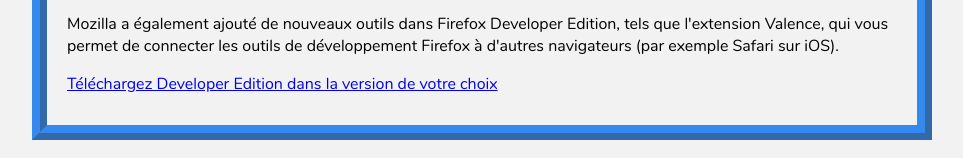
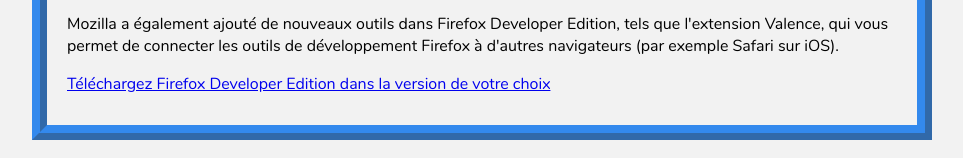
Before and after one commit to hakimbenoussar/4DevByDev, a plain HTML site: page firefox.html in a window 1280 px wide. Shown: the part 1268-1426 px from the top of the page, without its empty margins (158-1121 px from the left). Drawn offline with nearby package versions, Linux system fonts and the light colour scheme.

Commit message:
relecture

```diff
--- a/firefox.html
+++ b/firefox.html
@@ -55,7 +55,7 @@
 			<p>Une web app est une application mobile développée avec des langages de développement web (HTML5, CSS3, Angular ou React) et exécutée depuis un navigateur web mobile.</p>
 			<p>Mozilla a également ajouté de nouveaux outils dans Firefox Developer Edition, tels que l'extension Valence, qui vous permet de connecter les outils de développement Firefox à d'autres navigateurs (par exemple Safari sur iOS).
 			</p>
-			<a href="https://www.mozilla.org/fr/firefox/developer/all/" target="_blank">Téléchargez Developer Edition dans la version de votre choix</a>
+			<a href="https://www.mozilla.org/fr/firefox/developer/all/" target="_blank">Téléchargez Firefox Developer Edition dans la version de votre choix</a>
 		</div>
 		<div class="modules">
 			<h2 class="h2__page"><img src="img/iconmodule.png" alt="icone des modules"> Modules complémentaires</h2>
```
